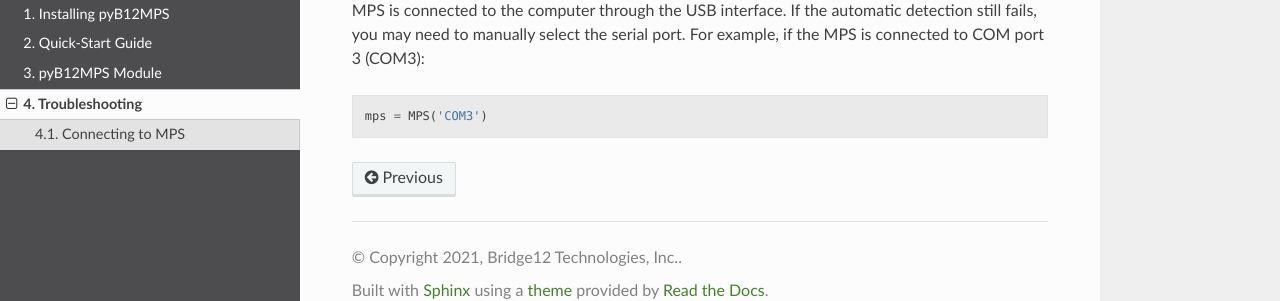
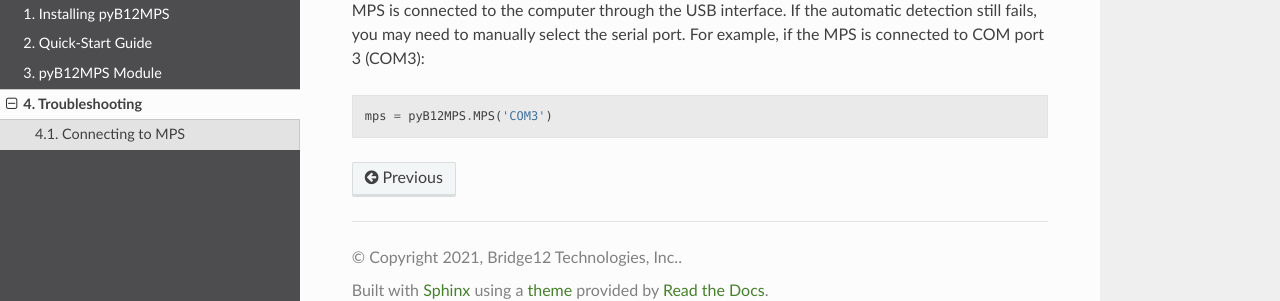
Before and after one commit to Bridge12Technologies/pyB12MPS, a Sphinx documentation site: the page built from docs/source/troubleshooting.rst, in a window 1280 px wide. Shown: the part 241-542 px from the top of the page. Built offline with Sphinx 7.4.7 and the Read the Docs theme 2.0.0, drawn with Linux system fonts in a browser that asks for light colours.

Commit message:
Correct the command in html

```diff
--- a/docs/source/pyB12MPS.rst
+++ b/docs/source/pyB12MPS.rst
@@ -34,4 +34,4 @@ Example - pyB12MPS Module
 
     mps.power(10) # Set microwave power to 10 dBm
 
-    mps.stop() # Stop the server
+    mps.close() # Stop the server
--- a/docs/source/troubleshooting.rst
+++ b/docs/source/troubleshooting.rst
@@ -10,4 +10,4 @@ The MPS serial port should automatically be detected. If automatic detection fai
 
 .. code-block:: python
 
-    mps = MPS('COM3')
+    mps = pyB12MPS.MPS('COM3')
```
